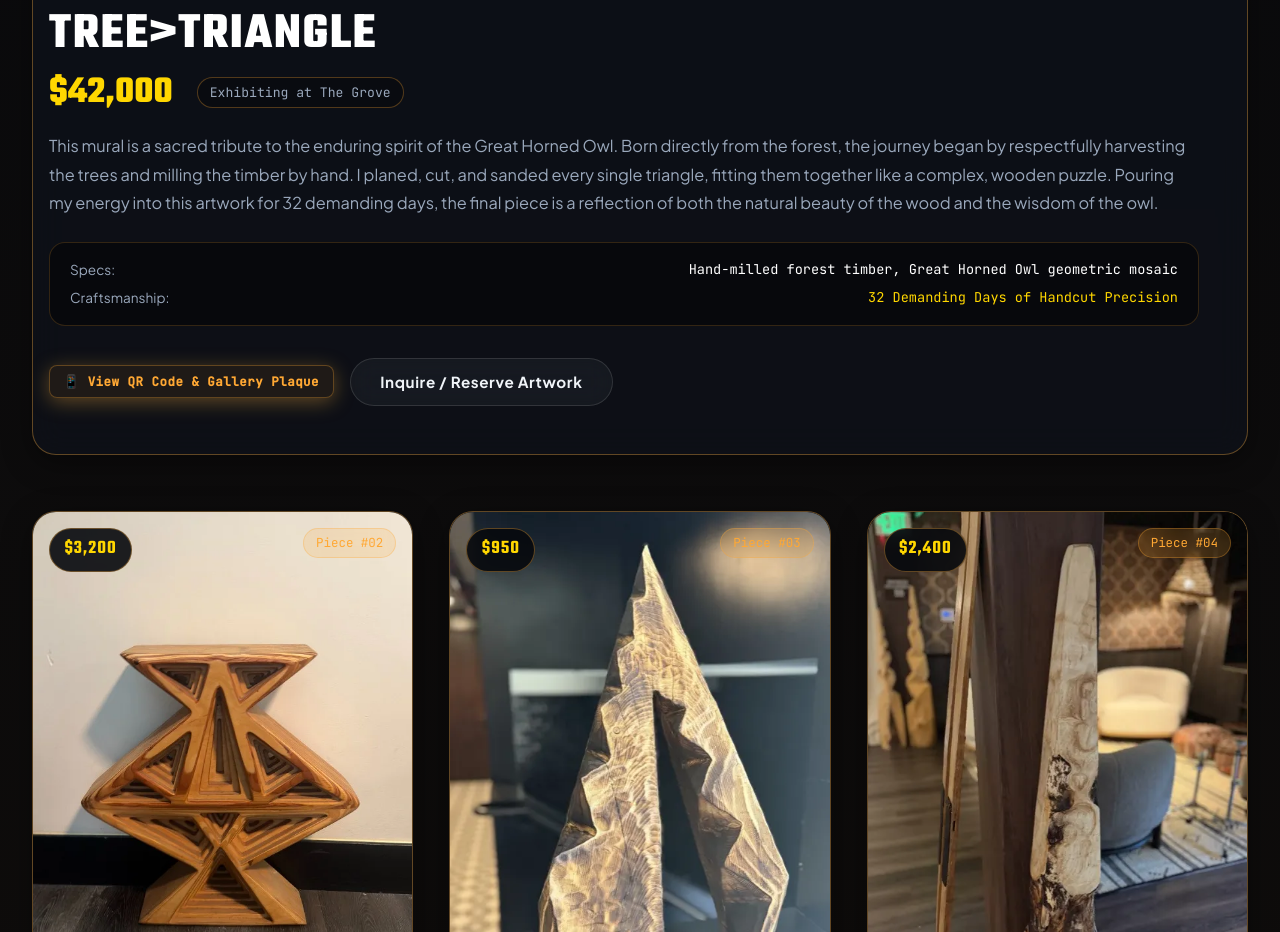
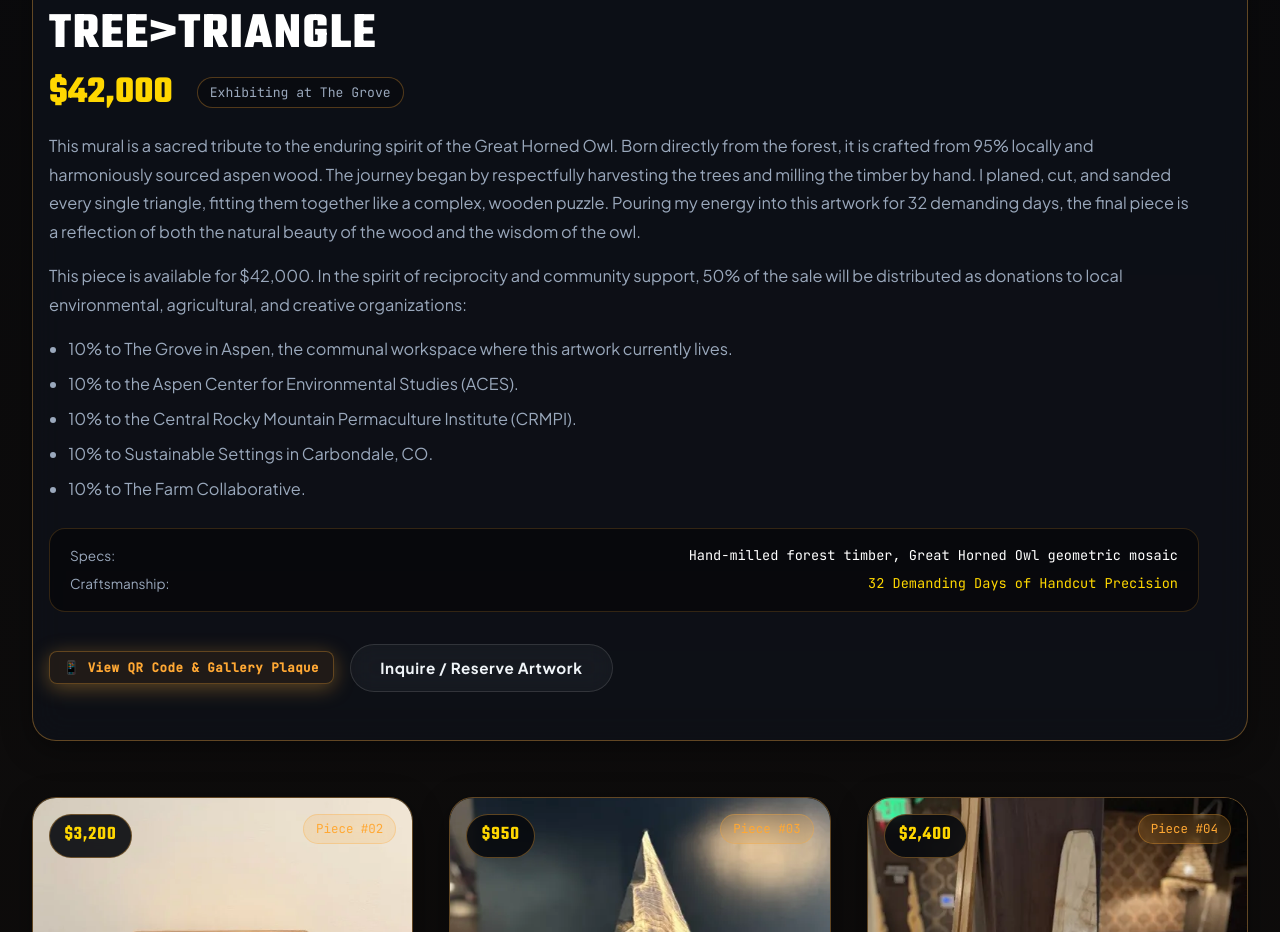
Before and after one commit to CinemaNinja/sensei-studios, a plain HTML site: page index.html in a window 1280 px wide. Shown: the part 4380-5312 px from the top of the page. Drawn offline with Linux system fonts and the light colour scheme.

Commit message:
Update site with Grok additions and improvements

```diff
--- a/data/sculptures.json
+++ b/data/sculptures.json
@@ -7,7 +7,7 @@
     "dim": "48\" x 120\" Master Wall Mural",
     "status": "exhibiting",
     "statusLabel": "Exhibiting at The Grove",
-    "desc": "This mural is a sacred tribute to the enduring spirit of the Great Horned Owl. Born directly from the forest, the journey began by respectfully harvesting the trees and milling the timber by hand. I planed, cut, and sanded every single triangle, fitting them together like a complex, wooden puzzle. Pouring my energy into this artwork for 32 demanding days, the final piece is a reflection of both the natural beauty of the wood and the wisdom of the owl.",
+    "desc": "This mural is a sacred tribute to the enduring spirit of the Great Horned Owl. Born directly from the forest, it is crafted from 95% locally and harmoniously sourced aspen wood. The journey began by respectfully harvesting the trees and milling the timber by hand. I planed, cut, and sanded every single triangle, fitting them together like a complex, wooden puzzle. Pouring my energy into this artwork for 32 demanding days, the final piece is a reflection of both the natural beauty of the wood and the wisdom of the owl.\n\nThis piece is available for $42,000. In the spirit of reciprocity and community support, 50% of the sale will be distributed as donations to local environmental, agricultural, and creative organizations:\n\n10% to The Grove in Aspen, the communal workspace where this artwork currently lives.\n\n10% to the Aspen Center for Environmental Studies (ACES).\n\n10% to the Central Rocky Mountain Permaculture Institute (CRMPI).\n\n10% to Sustainable Settings in Carbondale, CO.\n\n10% to The Farm Collaborative.",
     "image": "./assets/sculptures/tree-triangle-mural-card.webp",
     "imageFull": "./assets/sculptures/tree-triangle-mural.webp",
     "isFeatured": true
--- a/index.html
+++ b/index.html
@@ -418,7 +418,7 @@
           data-specs="Hand-milled forest timber, Great Horned Owl geometric mosaic"
           data-dim="48&quot; x 120&quot; Master Wall Mural"
           data-status="Exhibiting at The Grove"
-          data-desc="This mural is a sacred tribute to the enduring spirit of the Great Horned Owl. Born directly from the forest, the journey began by respectfully harvesting the trees and milling the timber by hand. I planed, cut, and sanded every single triangle, fitting them together like a complex, wooden puzzle. Pouring my energy into this artwork for 32 demanding days, the final piece is a reflection of both the natural beauty of the wood and the wisdom of the owl."
+          data-desc="This mural is a sacred tribute to the enduring spirit of the Great Horned Owl. Born directly from the forest, it is crafted from 95% locally and harmoniously sourced aspen wood. The journey began by respectfully harvesting the trees and milling the timber by hand. I planed, cut, and sanded every single triangle, fitting them together like a complex, wooden puzzle. Pouring my energy into this artwork for 32 demanding days, the final piece is a reflection of both the natural beauty of the wood and the wisdom of the owl. This piece is available for $42,000. In the spirit of reciprocity and community support, 50% of the sale will be distributed as donations to local environmental, agricultural, and creative organizations: 10% to The Grove in Aspen, the communal workspace where this artwork currently lives. 10% to the Aspen Center for Environmental Studies (ACES). 10% to the Central Rocky Mountain Permaculture Institute (CRMPI). 10% to Sustainable Settings in Carbondale, CO. 10% to The Farm Collaborative."
           data-image-full="./assets/sculptures/tree-triangle-mural.webp">
 
           <div class="masterpiece-img-wrapper">
@@ -434,9 +434,21 @@
               <span class="masterpiece-status">Exhibiting at The Grove</span>
             </div>
 
-            <p class="masterpiece-desc">
-              This mural is a sacred tribute to the enduring spirit of the Great Horned Owl. Born directly from the forest, the journey began by respectfully harvesting the trees and milling the timber by hand. I planed, cut, and sanded every single triangle, fitting them together like a complex, wooden puzzle. Pouring my energy into this artwork for 32 demanding days, the final piece is a reflection of both the natural beauty of the wood and the wisdom of the owl.
-            </p>
+            <div class="masterpiece-desc">
+              <p>
+                This mural is a sacred tribute to the enduring spirit of the Great Horned Owl. Born directly from the forest, it is crafted from 95% locally and harmoniously sourced aspen wood. The journey began by respectfully harvesting the trees and milling the timber by hand. I planed, cut, and sanded every single triangle, fitting them together like a complex, wooden puzzle. Pouring my energy into this artwork for 32 demanding days, the final piece is a reflection of both the natural beauty of the wood and the wisdom of the owl.
+              </p>
+              <p>
+                This piece is available for $42,000. In the spirit of reciprocity and community support, 50% of the sale will be distributed as donations to local environmental, agricultural, and creative organizations:
+              </p>
+              <ul class="masterpiece-giving-list">
+                <li>10% to The Grove in Aspen, the communal workspace where this artwork currently lives.</li>
+                <li>10% to the Aspen Center for Environmental Studies (ACES).</li>
+                <li>10% to the Central Rocky Mountain Permaculture Institute (CRMPI).</li>
+                <li>10% to Sustainable Settings in Carbondale, CO.</li>
+                <li>10% to The Farm Collaborative.</li>
+              </ul>
+            </div>
 
             <div class="masterpiece-specs-box">
               <div class="masterpiece-specs-item">
--- a/sculptures-data.js
+++ b/sculptures-data.js
@@ -8,7 +8,7 @@ window.__SENSEI_SCULPTURES__ = [
     "dim": "48\" x 120\" Master Wall Mural",
     "status": "exhibiting",
     "statusLabel": "Exhibiting at The Grove",
-    "desc": "This mural is a sacred tribute to the enduring spirit of the Great Horned Owl. Born directly from the forest, the journey began by respectfully harvesting the trees and milling the timber by hand. I planed, cut, and sanded every single triangle, fitting them together like a complex, wooden puzzle. Pouring my energy into this artwork for 32 demanding days, the final piece is a reflection of both the natural beauty of the wood and the wisdom of the owl.",
+    "desc": "This mural is a sacred tribute to the enduring spirit of the Great Horned Owl. Born directly from the forest, it is crafted from 95% locally and harmoniously sourced aspen wood. The journey began by respectfully harvesting the trees and milling the timber by hand. I planed, cut, and sanded every single triangle, fitting them together like a complex, wooden puzzle. Pouring my energy into this artwork for 32 demanding days, the final piece is a reflection of both the natural beauty of the wood and the wisdom of the owl.\n\nThis piece is available for $42,000. In the spirit of reciprocity and community support, 50% of the sale will be distributed as donations to local environmental, agricultural, and creative organizations:\n\n10% to The Grove in Aspen, the communal workspace where this artwork currently lives.\n\n10% to the Aspen Center for Environmental Studies (ACES).\n\n10% to the Central Rocky Mountain Permaculture Institute (CRMPI).\n\n10% to Sustainable Settings in Carbondale, CO.\n\n10% to The Farm Collaborative.",
     "image": "./assets/sculptures/tree-triangle-mural-card.webp",
     "imageFull": "./assets/sculptures/tree-triangle-mural.webp",
     "isFeatured": true
--- a/styles.css
+++ b/styles.css
@@ -1229,6 +1229,24 @@ h1, h2, h3, h4 {
   margin-bottom: 1.5rem;
 }
 
+.masterpiece-desc p {
+  margin: 0 0 1rem;
+}
+
+.masterpiece-giving-list {
+  margin: 0;
+  padding-left: 1.2rem;
+  color: var(--text-muted);
+}
+
+.masterpiece-giving-list li {
+  margin-bottom: 0.4rem;
+}
+
+.masterpiece-giving-list li:last-child {
+  margin-bottom: 0;
+}
+
 .masterpiece-specs-box {
   background: rgba(0, 0, 0, 0.4);
   border: 1px solid rgba(255, 168, 52, 0.18);
```
